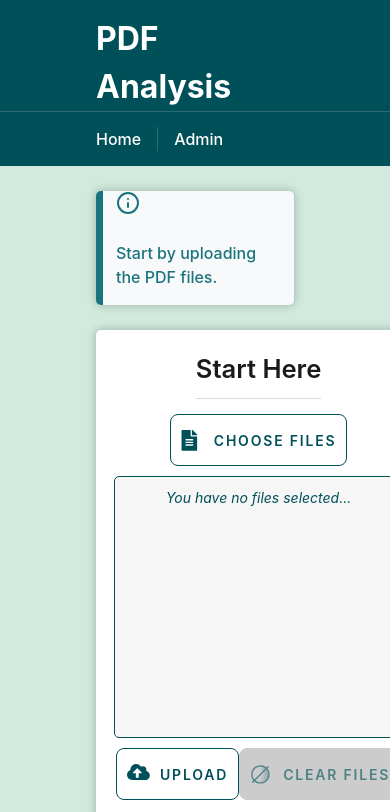
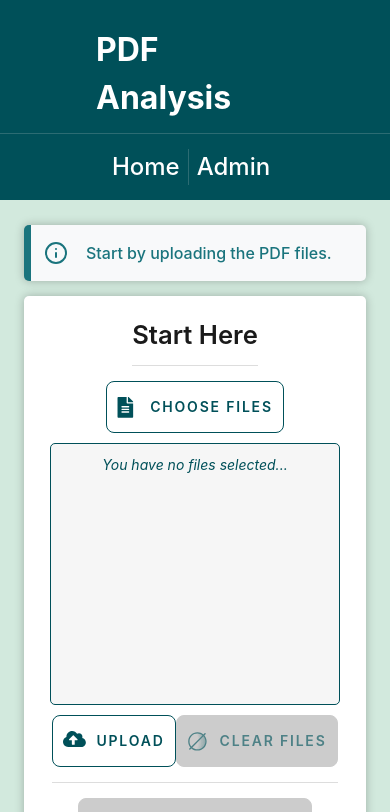
Before and after one commit to momahboobian/pdf-analysis, a React (Vite) app: page / in a window 390 px wide. Shown: the top 812 px of the page. Built offline with nearby package versions, Linux system fonts and the light colour scheme.

Commit message:
Update the style for responsiveness

```diff
--- a/src/components/Header/Header.scss
+++ b/src/components/Header/Header.scss
@@ -20,6 +20,10 @@
     padding: 0.7rem 0;
   }
 
+  @media (max-width: 767px) {
+    font-size: 24px;
+  }
+
   &__img {
     aspect-ratio: 1000;
     object-fit: contain;
@@ -28,3 +32,11 @@
     margin-top: 15px;
   }
 }
+
+@media (max-width: 991px) {
+  .header__logo {
+    display: flex;
+    align-items: center;
+    justify-content: center;
+  }
+}
--- a/src/components/InvoiceTable/InvoiceTable.scss
+++ b/src/components/InvoiceTable/InvoiceTable.scss
@@ -73,7 +73,6 @@
   }
 
   .invoice-table thead {
-    position: fixed;
     width: 100%;
     top: 0;
     z-index: 1;
--- a/src/components/Landing/Landing.scss
+++ b/src/components/Landing/Landing.scss
@@ -11,5 +11,20 @@
     flex-direction: column;
     gap: 25px;
     padding: 0 6rem;
+
+    @media (max-width: 991px) {
+      padding: 0 3rem;
+    }
+
+    @media (max-width: 767px) {
+      padding: 0 1.5rem;
+      gap: 15px;
+    }
+  }
+
+  &__home-content,
+  &__admin-content {
+    width: 100%;
+    box-sizing: border-box;
   }
 }
--- a/src/components/NavBar/NavBar.scss
+++ b/src/components/NavBar/NavBar.scss
@@ -2,8 +2,14 @@
   display: flex;
   align-items: flex-start;
   justify-items: center;
+
   padding: 0 6rem;
   gap: 1rem;
+
+  @media (max-width: 991px) {
+    align-items: center;
+    justify-content: center;
+  }
 
   a {
     padding-right: 1rem;
@@ -22,4 +28,17 @@
     object-position: center;
     width: 1px;
   }
+
+  @media (max-width: 991px) {
+    padding: 0 3rem;
+  }
+
+  @media (max-width: 767px) {
+    padding: 0 1rem;
+    gap: 0.5rem;
+
+    a {
+      padding-right: 0.5rem;
+    }
+  }
 }
--- a/src/pages/Home/Home.scss
+++ b/src/pages/Home/Home.scss
@@ -1,18 +1,41 @@
 .home {
   display: flex;
+  flex-direction: column;
   gap: 20px;
   width: 100%;
+  padding: 0 20px;
 
-  &__file-upload {
-    flex: 1;
+  &__file-upload,
+  &__invoice-section {
+    width: 100%;
   }
 
-  &__invoice-section {
-    flex: 2;
-    overflow: auto;
+  @media (min-width: 992px) {
+    flex-direction: row;
+    padding: 0;
+
+    &__file-upload {
+      flex: 1;
+    }
+
+    &__invoice-section {
+      flex: 2;
+      overflow: auto;
+    }
   }
 
   @media (max-width: 991px) {
-    // padding: 0 20px;
+    padding: 0;
+    gap: 10px;
+
+    &__file-upload,
+    &__invoice-section {
+      width: 100%;
+    }
+  }
+
+  @media (max-width: 767px) {
+    flex-direction: column;
+    gap: 15px;
   }
 }
```
